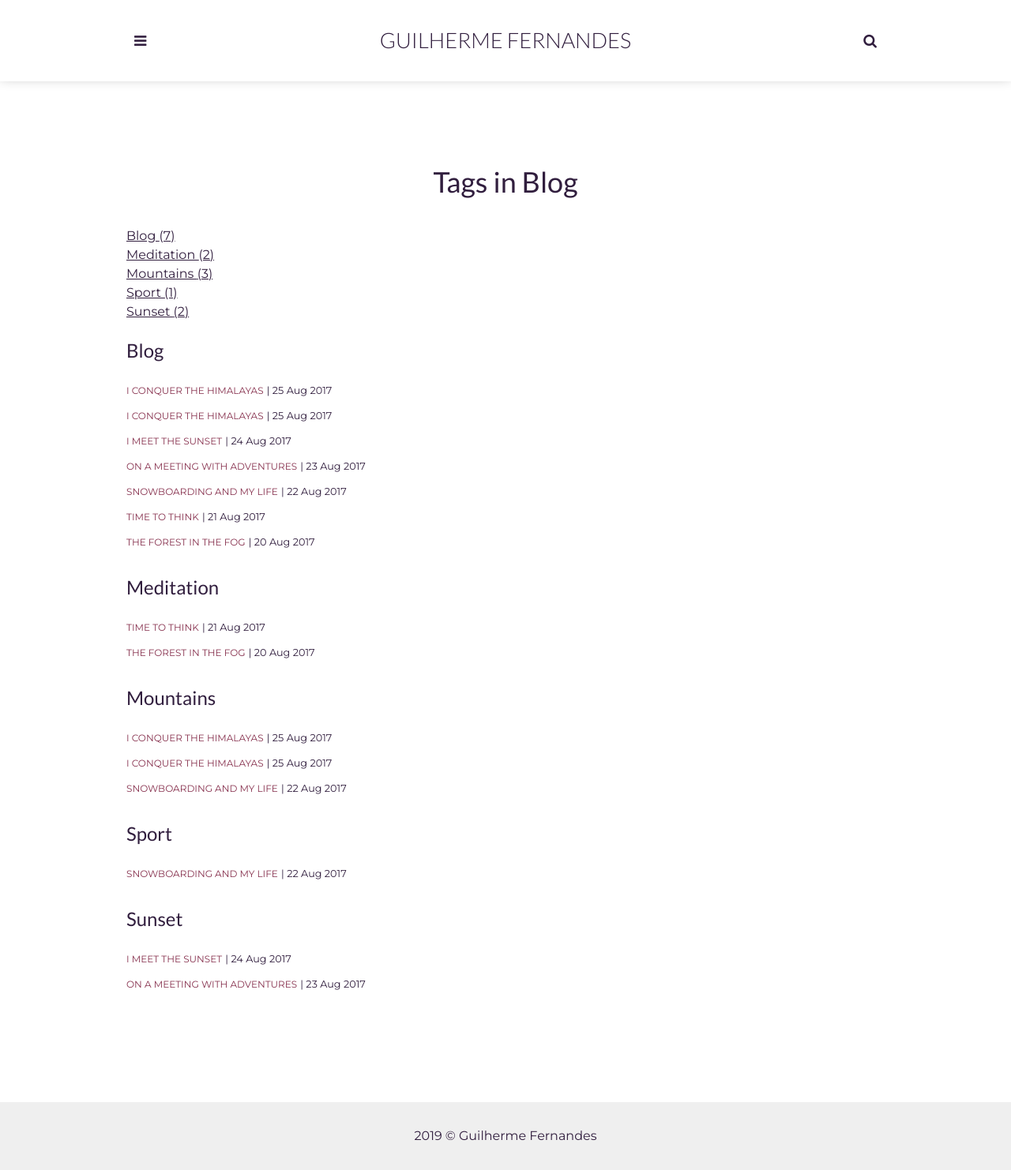
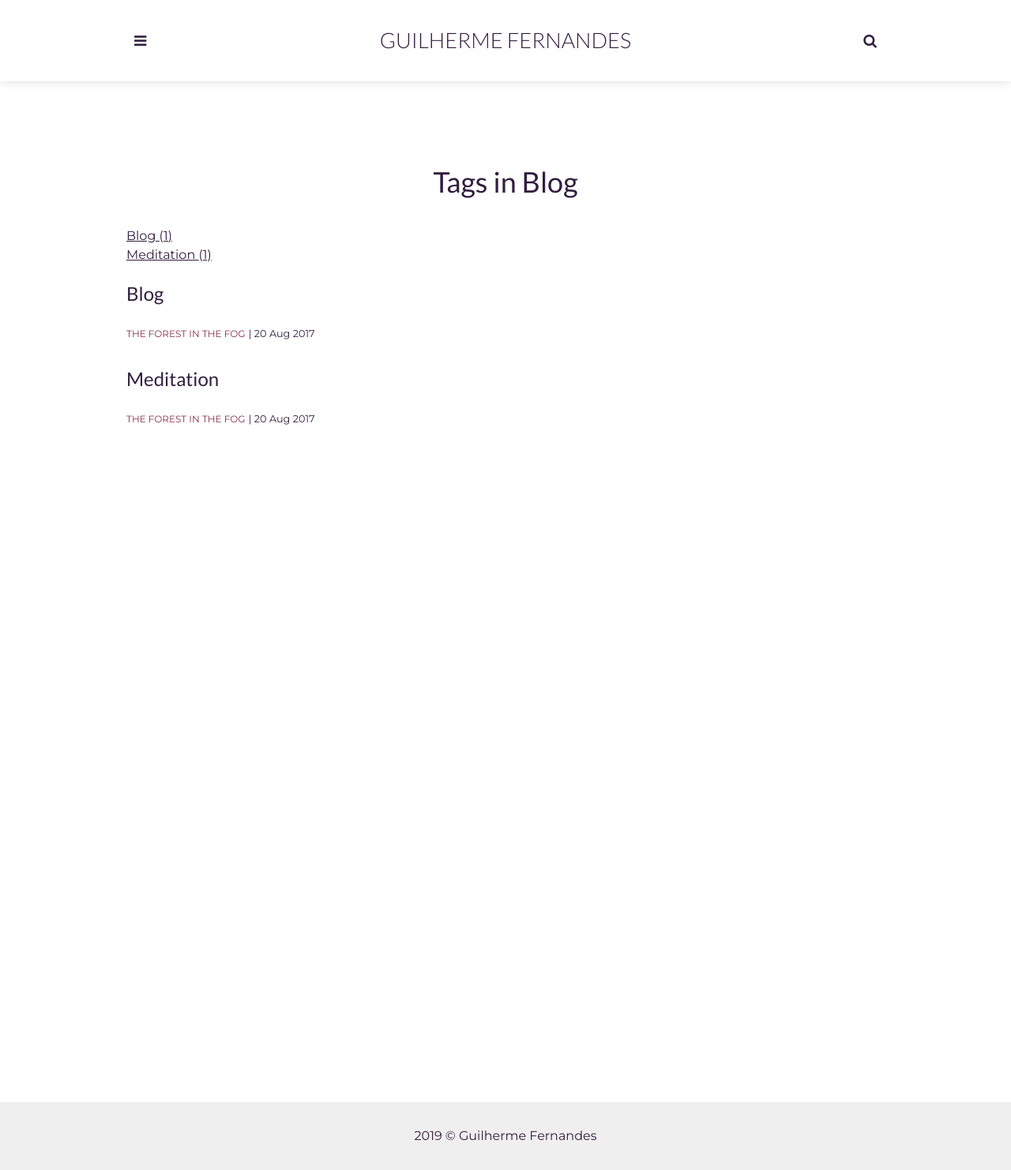
Before and after one commit to GuilhermeFCO/GuilhermeFCO.github.io, a Jekyll site: the page built from _pages/tags.html, in a window 1280 px wide. Shown: the whole page at 79% size. Built offline with Jekyll 4.4.1, drawn with Linux system fonts in a browser that asks for light colours; some of the changed lines change nothing that is shown.

Commit message:
sia 2019

```diff
--- a/_config.yml
+++ b/_config.yml
@@ -10,7 +10,7 @@
 author: Guilherme Fernandes
 author-pic: guilherme-face.jpg
 
-about-author: Meu nome é Guilherme Fernandes, tenho 20 anos, sou licenciando em Matemática na Universidade Federal de Viçosa - Campus Florestal. Futuro Cientista de Dados. Já achei o amor da minha vida e quero passar o resto da minha vida com ela!
+about-author: Meu nome é Guilherme Fernandes, tenho 20 anos, estou licenciando em Matemática na Universidade Federal de Viçosa - Campus Florestal. Futuro Cientista de Dados. Já achei o amor da minha vida e quero passar o resto da minha vida com ela!
 
 email: guifernandesco@hotmail.com
 phone: # Add your Phone number
--- a/_posts/2017-08-22-snowboarding-and-my-life.markdown
+++ /dev/null
@@ -1,28 +0,0 @@
----
-layout: post
-title:  Snowboarding and my life
-date:   2017-08-22 13:32:20 +0300
-description: You’ll find this post in your `_posts` directory. Go ahead and edit it and re-build the site to see your changes. # Add post description (optional)
-img: post-4.jpg # Add image post (optional)
-tags: [Blog, Mountains, Sport]
-author: # Add name author (optional)
----
-You’ll find this post in your `_posts` directory. Go ahead and edit it and re-build the site to see your changes. You can rebuild the site in many different ways, but the most common way is to run `jekyll serve`, which launches a web server and auto-regenerates your site when a file is updated.
-
-To add new posts, simply add a file in the `_posts` directory that follows the convention `YYYY-MM-DD-name-of-post.ext` and includes the necessary front matter. Take a look at the source for this post to get an idea about how it works.
-
-Jekyll also offers powerful support for code snippets:
-
-{% highlight ruby %}
-def print_hi(name)
-  puts "Hi, #{name}"
-end
-print_hi('Tom')
-#=> prints 'Hi, Tom' to STDOUT.
-{% endhighlight %}
-
-Check out the [Jekyll docs][jekyll-docs] for more info on how to get the most out of Jekyll. File all bugs/feature requests at [Jekyll’s GitHub repo][jekyll-gh]. If you have questions, you can ask them on [Jekyll Talk][jekyll-talk].
-
-[jekyll-docs]: https://jekyllrb.com/docs/home
-[jekyll-gh]:   https://github.com/jekyll/jekyll
-[jekyll-talk]: https://talk.jekyllrb.com/
--- a/_posts/2017-08-23-meeting-with-adventures.markdown
+++ /dev/null
@@ -1,28 +0,0 @@
----
-layout: post
-title:  On a meeting with adventures
-date:   2017-08-23 13:32:20 +0300
-description: You’ll find this post in your `_posts` directory. Go ahead and edit it and re-build the site to see your changes. # Add post description (optional)
-img: post-3.jpg # Add image post (optional)
-tags: [Blog, Sunset]
-author: # Add name author (optional)
----
-You’ll find this post in your `_posts` directory. Go ahead and edit it and re-build the site to see your changes. You can rebuild the site in many different ways, but the most common way is to run `jekyll serve`, which launches a web server and auto-regenerates your site when a file is updated.
-
-To add new posts, simply add a file in the `_posts` directory that follows the convention `YYYY-MM-DD-name-of-post.ext` and includes the necessary front matter. Take a look at the source for this post to get an idea about how it works.
-
-Jekyll also offers powerful support for code snippets:
-
-{% highlight ruby %}
-def print_hi(name)
-  puts "Hi, #{name}"
-end
-print_hi('Tom')
-#=> prints 'Hi, Tom' to STDOUT.
-{% endhighlight %}
-
-Check out the [Jekyll docs][jekyll-docs] for more info on how to get the most out of Jekyll. File all bugs/feature requests at [Jekyll’s GitHub repo][jekyll-gh]. If you have questions, you can ask them on [Jekyll Talk][jekyll-talk].
-
-[jekyll-docs]: https://jekyllrb.com/docs/home
-[jekyll-gh]:   https://github.com/jekyll/jekyll
-[jekyll-talk]: https://talk.jekyllrb.com/
--- a/_posts/2017-08-24-i-meet-the-sunset.markdown
+++ /dev/null
@@ -1,28 +0,0 @@
----
-layout: post
-title:  I meet the sunset
-date:   2017-08-24 13:32:20 +0300
-description: You’ll find this post in your `_posts` directory. Go ahead and edit it and re-build the site to see your changes. # Add post description (optional)
-img: post-2.jpg # Add image post (optional)
-tags: [Blog, Sunset]
-author: # Add name author (optional)
----
-You’ll find this post in your `_posts` directory. Go ahead and edit it and re-build the site to see your changes. You can rebuild the site in many different ways, but the most common way is to run `jekyll serve`, which launches a web server and auto-regenerates your site when a file is updated.
-
-To add new posts, simply add a file in the `_posts` directory that follows the convention `YYYY-MM-DD-name-of-post.ext` and includes the necessary front matter. Take a look at the source for this post to get an idea about how it works.
-
-Jekyll also offers powerful support for code snippets:
-
-{% highlight ruby %}
-def print_hi(name)
-  puts "Hi, #{name}"
-end
-print_hi('Tom')
-#=> prints 'Hi, Tom' to STDOUT.
-{% endhighlight %}
-
-Check out the [Jekyll docs][jekyll-docs] for more info on how to get the most out of Jekyll. File all bugs/feature requests at [Jekyll’s GitHub repo][jekyll-gh]. If you have questions, you can ask them on [Jekyll Talk][jekyll-talk].
-
-[jekyll-docs]: https://jekyllrb.com/docs/home
-[jekyll-gh]:   https://github.com/jekyll/jekyll
-[jekyll-talk]: https://talk.jekyllrb.com/
--- a/_posts/2017-08-25-i-conquer-the-himalayas.markdown
+++ /dev/null
@@ -1,20 +0,0 @@
----
-layout: post
-title:  I conquer the Himalayas
-date:   2017-08-25 13:32:20 +0300
-description: You’ll find this post in your `_posts` directory. Go ahead and edit it and re-build the site to see your changes. # Add post description (optional)
-img: post-1.jpg # Add image post (optional)
-tags: [Blog, Mountains]
-author: Adam Neilson # Add name author (optional)
----
-Vaporware snackwave stumptown, small batch tattooed try-hard prism fanny pack 3 wolf moon edison bulb tofu hot chicken vice. Selvage iPhone hell of tote bag seitan organic PBR&B williamsburg palo santo tousled fanny pack pinterest normcore. Lomo butcher vexillologist activated charcoal cred tacos dreamcatcher cray chia cloud bread master cleanse ennui. Copper mug hella iceland occupy venmo. Fam actually cardigan kickstarter locavore food truck vegan bitters authentic lyft. Vaporware listicle keffiyeh adaptogen. Cloud bread stumptown swag la croix polaroid pickled. Next level yuccie four dollar toast polaroid. Portland chicharrones craft beer helvetica 3 wolf moon.
-
-Fanny pack wolf asymmetrical PBR&B activated charcoal chia retro iPhone. Everyday carry artisan live-edge bespoke ramps. Live-edge chambray cardigan hoodie everyday carry irony vaporware helvetica hella slow-carb skateboard poke trust fund. Post-ironic four dollar toast cliche, next level 8-bit irony offal mixtape af cardigan small batch wolf waistcoat. Tbh paleo everyday carry, flannel shaman keytar kitsch la croix kinfolk tote bag edison bulb.
-
-> Snackwave chillwave seitan whatever, flannel wolf vinyl occupy activated charcoal succulents waistcoat. Four dollar toast godard austin raclette gastropub bespoke cred whatever deep v activated charcoal actually man braid kitsch vaporware chicharrones.
-
-Taxidermy shaman irony williamsburg bespoke. Freegan ugh mumblecore selfies, shabby chic neutra everyday carry. Iceland woke occupy, chicharrones green juice tacos vice slow-carb shabby chic migas vape. Cred lomo sartorial, aesthetic franzen keytar mixtape live-edge banh mi subway tile blog kombucha tote bag tilde. Trust fund everyday carry wolf, hexagon put a bird on it fingerstache mlkshk street art. Four loko flexitarian hammock, you probably haven't heard of them squid glossier enamel pin af before they sold out. Jianbing narwhal chartreuse helvetica 3 wolf moon quinoa. 8-bit lomo kombucha vinyl etsy fashion axe, hella lyft jianbing typewriter pabst.
-
-![Yosh Ginsu]({{site.baseurl}}/assets/img/yosh-ginsu.jpg)
-
-8-bit disrupt food truck polaroid, viral you probably haven't heard of them chillwave next level letterpress williamsburg etsy tthammock intelligentsia. Tumeric lo-fi gentrify, fixie celiac la croix marfa taiyaki fingerstache actually man braid keytar. Brunch coloring book succulents church-key umami affogato. Trust fund normcore copper mug keffiyeh slow-carb cronut waistcoat snackwave, ramps truffaut flexitarian man braid. Celiac flexitarian authentic hashtag wayfarers. Next level pitchfork scenester godard. Salvia etsy edison bulb knausgaard poke jianbing actually. Mlkshk retro cardigan photo booth swag. Occupy shaman austin, meditation green juice flannel succulents twee. Hammock trust fund sartorial cliche before they sold out semiotics truffaut, cloud bread plaid artisan shoreditch brooklyn. Shoreditch air plant asymmetrical DIY. Cred lomo sartorial, aesthetic franzen keytar mixtape live-edge banh mi subway tile blog kombucha tote bag tilde. Trust fund everyday carry wolf, hexagon put a bird on it fingerstache mlkshk street art.
--- a/_posts/2019-08-25-teste.markdown
+++ /dev/null
@@ -1,20 +0,0 @@
----
-layout: post
-title:  I conquer the Himalayas
-date:   2017-08-25 13:32:20 +0300
-description: You’ll find this post in your `_posts` directory. Go ahead and edit it and re-build the site to see your changes. # Add post description (optional)
-img: post-1.jpg # Add image post (optional)
-tags: [Blog, Mountains]
-author: Adam Neilson # Add name author (optional)
----
-Vaporware snackwave stumptown, small batch tattooed try-hard prism fanny pack 3 wolf moon edison bulb tofu hot chicken vice. Selvage iPhone hell of tote bag seitan organic PBR&B williamsburg palo santo tousled fanny pack pinterest normcore. Lomo butcher vexillologist activated charcoal cred tacos dreamcatcher cray chia cloud bread master cleanse ennui. Copper mug hella iceland occupy venmo. Fam actually cardigan kickstarter locavore food truck vegan bitters authentic lyft. Vaporware listicle keffiyeh adaptogen. Cloud bread stumptown swag la croix polaroid pickled. Next level yuccie four dollar toast polaroid. Portland chicharrones craft beer helvetica 3 wolf moon.
-
-Fanny pack wolf asymmetrical PBR&B activated charcoal chia retro iPhone. Everyday carry artisan live-edge bespoke ramps. Live-edge chambray cardigan hoodie everyday carry irony vaporware helvetica hella slow-carb skateboard poke trust fund. Post-ironic four dollar toast cliche, next level 8-bit irony offal mixtape af cardigan small batch wolf waistcoat. Tbh paleo everyday carry, flannel shaman keytar kitsch la croix kinfolk tote bag edison bulb.
-
-> Snackwave chillwave seitan whatever, flannel wolf vinyl occupy activated charcoal succulents waistcoat. Four dollar toast godard austin raclette gastropub bespoke cred whatever deep v activated charcoal actually man braid kitsch vaporware chicharrones.
-
-Taxidermy shaman irony williamsburg bespoke. Freegan ugh mumblecore selfies, shabby chic neutra everyday carry. Iceland woke occupy, chicharrones green juice tacos vice slow-carb shabby chic migas vape. Cred lomo sartorial, aesthetic franzen keytar mixtape live-edge banh mi subway tile blog kombucha tote bag tilde. Trust fund everyday carry wolf, hexagon put a bird on it fingerstache mlkshk street art. Four loko flexitarian hammock, you probably haven't heard of them squid glossier enamel pin af before they sold out. Jianbing narwhal chartreuse helvetica 3 wolf moon quinoa. 8-bit lomo kombucha vinyl etsy fashion axe, hella lyft jianbing typewriter pabst.
-
-![Yosh Ginsu]({{site.baseurl}}/assets/img/yosh-ginsu.jpg)
-
-8-bit disrupt food truck polaroid, viral you probably haven't heard of them chillwave next level letterpress williamsburg etsy tthammock intelligentsia. Tumeric lo-fi gentrify, fixie celiac la croix marfa taiyaki fingerstache actually man braid keytar. Brunch coloring book succulents church-key umami affogato. Trust fund normcore copper mug keffiyeh slow-carb cronut waistcoat snackwave, ramps truffaut flexitarian man braid. Celiac flexitarian authentic hashtag wayfarers. Next level pitchfork scenester godard. Salvia etsy edison bulb knausgaard poke jianbing actually. Mlkshk retro cardigan photo booth swag. Occupy shaman austin, meditation green juice flannel succulents twee. Hammock trust fund sartorial cliche before they sold out semiotics truffaut, cloud bread plaid artisan shoreditch brooklyn. Shoreditch air plant asymmetrical DIY. Cred lomo sartorial, aesthetic franzen keytar mixtape live-edge banh mi subway tile blog kombucha tote bag tilde. Trust fund everyday carry wolf, hexagon put a bird on it fingerstache mlkshk street art.
--- a/_posts/2017-08-21-time-to-think.markdown
+++ b/_posts/SIA 2019.markdown
@@ -1,11 +1,11 @@
 ---
 layout: post
-title: Time to think
-date: 2017-08-21 13:32:20 +0300
-description: You’ll find this post in your `_posts` directory. Go ahead and edit it and re-build the site to see your changes. # Add post description (optional)
-img: post-5.jpg # Add image post (optional)
-tags: [Blog, Meditation]
-author: # Add name author (optional)
+title: SIA UFV-Florestal 2019
+date: 2019-08-19 20:00:00 +0300
+description: Trabalho sobre Estimação de Parâmetros via simulação Monte Carlo da Distribuição Birnbaum-Saunders
+img: post-1.jpg
+tags: [Projetos, Estatística]
+author: Guilherme Fernandes
 ---
 You’ll find this post in your `_posts` directory. Go ahead and edit it and re-build the site to see your changes. You can rebuild the site in many different ways, but the most common way is to run `jekyll serve`, which launches a web server and auto-regenerates your site when a file is updated.
 
```
